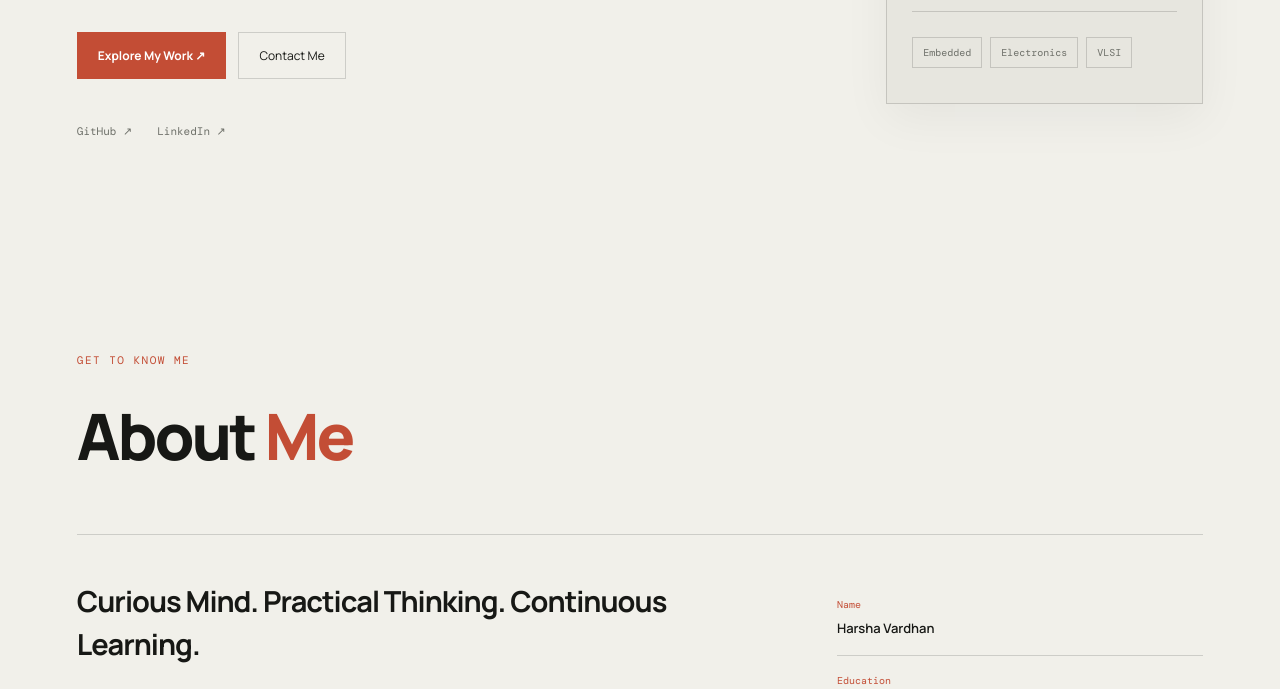
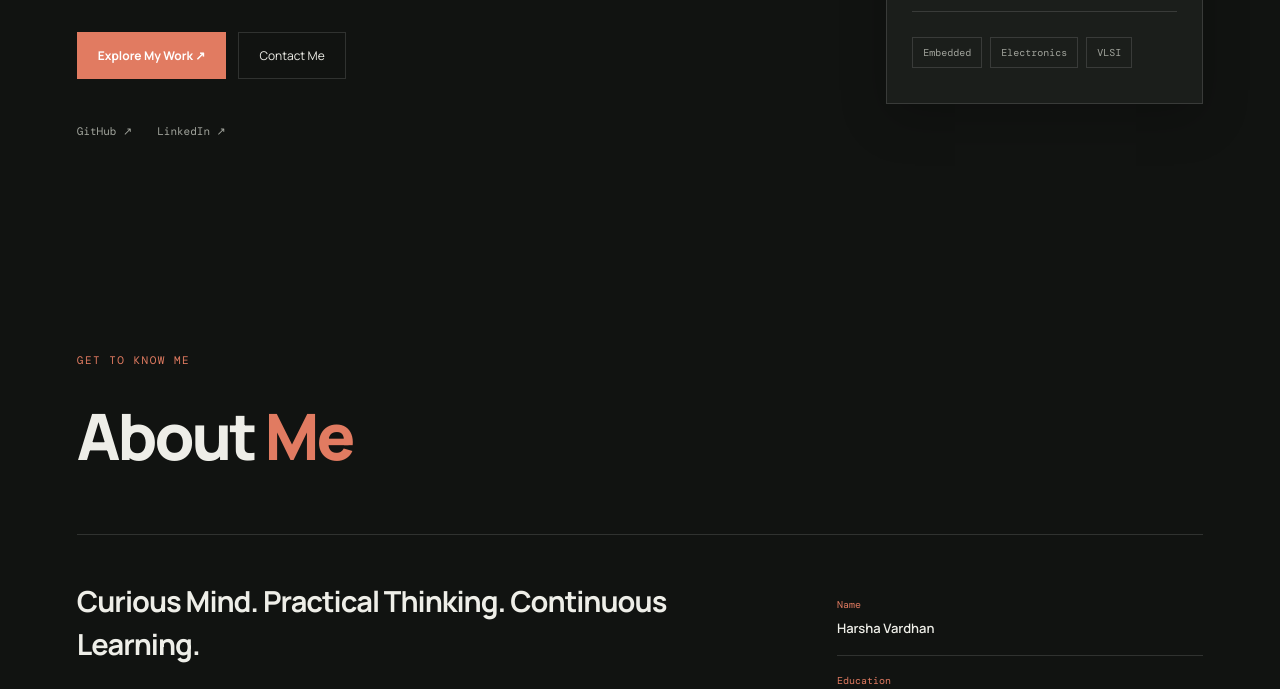
Before and after one commit to harshavardhansomisetti-creator/2500049080-ECE_sec02-_In_SEM_1_MY_PORTFOLIO_, a plain HTML site: page index.html in a window 1280 px wide. Shown: the part 588-1277 px from the top of the page. Drawn offline with nearby package versions, Linux system fonts and the light colour scheme.

Commit message:
Refactor CSS for dark theme and layout adjustments
Updated CSS variables and styles for dark theme and general layout.

```diff
--- a/style.css
+++ b/style.css
@@ -7,17 +7,16 @@
 @import url('https://fonts.googleapis.com/css2?family=DM+Mono:wght@400;500&family=Manrope:wght@400;500;600;700;800&display=swap');
 
 :root {
-    --bg: #f1f0ea;
-    --surface: #e7e6df;
-    --surface2: #dbdad2;
-    --text: #171815;
-    --muted: #6e7069;
-    --accent: #c34d35;
-    --border: rgba(23,24,21,.16);
-    --nav-bg: rgba(241,240,234,.88);
-    --shadow: 0 15px 45px rgba(0,0,0,.05);
+    --bg: #111311;
+    --surface: #1b1e1b;
+    --surface2: #242724;
+    --text: #eeeee8;
+    --muted: #a2a59d;
+    --accent: #e17b61;
+    --border: rgba(255,255,255,.13);
+    --nav-bg: rgba(17,19,17,.88);
+    --shadow: 0 15px 45px rgba(0,0,0,.2);
 }
-
 [data-theme="dark"] {
     --bg: #111311;
     --surface: #1b1e1b;
```
